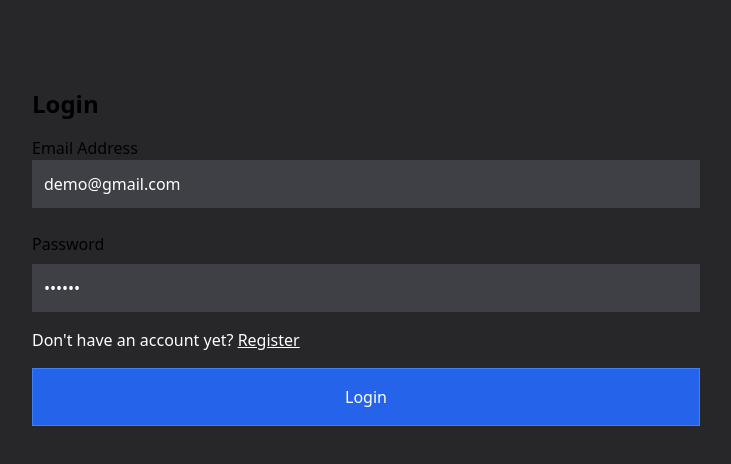
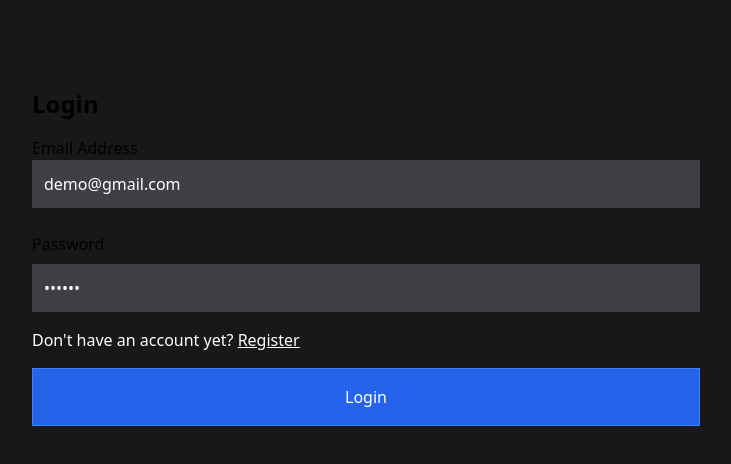
Before and after one commit to mihaituta/Grocery-list, a React (Create React App) app: page /login in a window 1280 px wide. Shown: the top 464 px of the page, without its empty margins (274-1005 px from the left). Built offline with nearby package versions, Linux system fonts and the light colour scheme; no server answers.

Commit message:
fixed background color html

```diff
--- a/src/index.css
+++ b/src/index.css
@@ -5,7 +5,7 @@
 html,
 body {
   height: 100%;
-  background-color: rgb(39 39 42);
+  background-color: rgb(24 24 27);
 }
 /*
 body {
```
